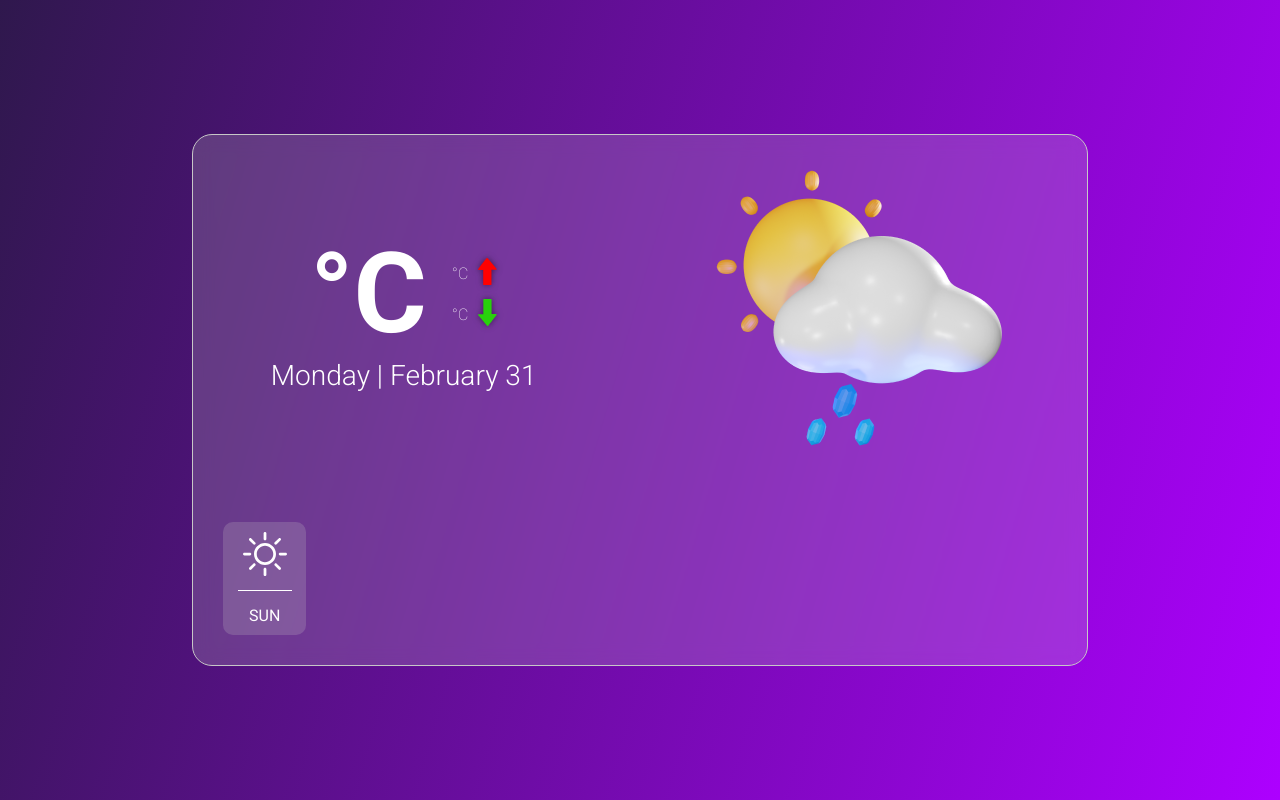
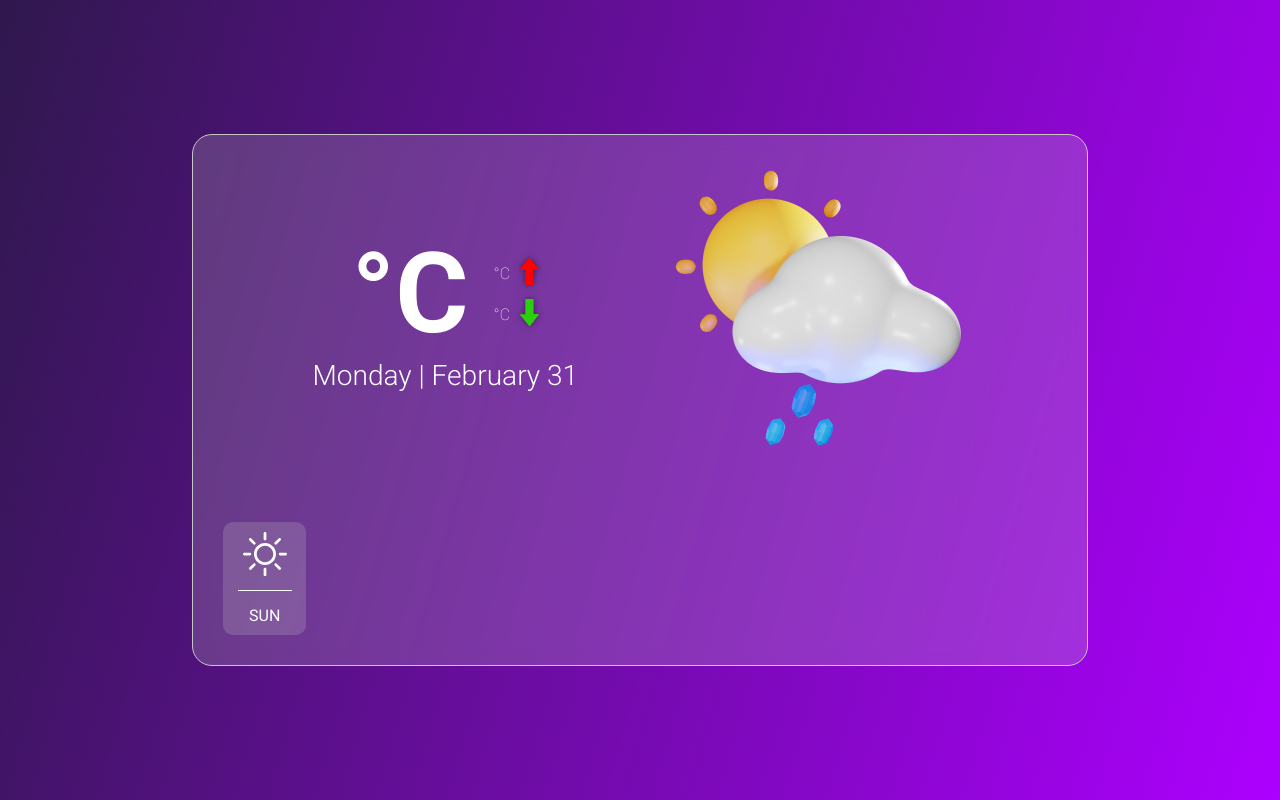
Before and after one commit to GustavohOmai/react-weather, a React (Vite) app: page / in a window 1280 px wide. Built offline with nearby package versions, Linux system fonts and the light colour scheme; no server answers.

Commit message:
feat | installing redux

```diff
--- a/package.json
+++ b/package.json
@@ -10,10 +10,13 @@
     "preview": "vite preview"
   },
   "dependencies": {
+    "@reduxjs/toolkit": "^2.2.5",
     "dotenv": "^16.4.5",
     "env-cmd": "^10.1.0",
     "react": "^18.2.0",
-    "react-dom": "^18.2.0"
+    "react-dom": "^18.2.0",
+    "react-redux": "^9.1.2",
+    "redux": "^5.0.1"
   },
   "devDependencies": {
     "@types/node": "^20.14.5",
--- a/src/app.css
+++ b/src/app.css
@@ -13,7 +13,7 @@
     display: flex;
     align-items: center;
     justify-content: center;
-    gap: 20%;
+    gap: 10%;
 }
 
 .mainCard {
--- a/src/components/temperature/index.tsx
+++ b/src/components/temperature/index.tsx
@@ -1,8 +1,9 @@
 import React, { useEffect, useState } from "react"
 import './index.css'
-import Date from "../date";
 import arrowUp from "../../assets/arrowUp.svg"
 import arrowDown from "../../assets/arrowDown.svg"
+import Date from "../date";
+
 
 function Temperature() {
     const apiKey: string = import.meta.env.VITE_REACT_APP_API_KEY
--- a/src/components/temperature/props.ts
+++ /dev/null
@@ -1,3 +0,0 @@
-export interface TemperatureProps {
-    temperature: number;
-}
```
Also changed, not shown: src/redux/store.ts (added, +7 -0 lines), 1 other file (tests, documents, lock files or other folders).
